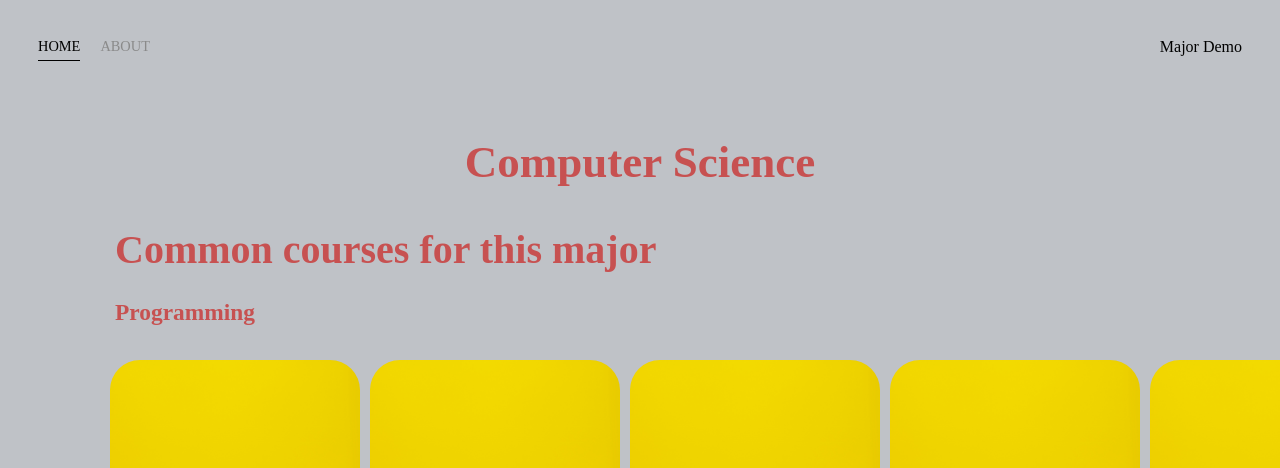
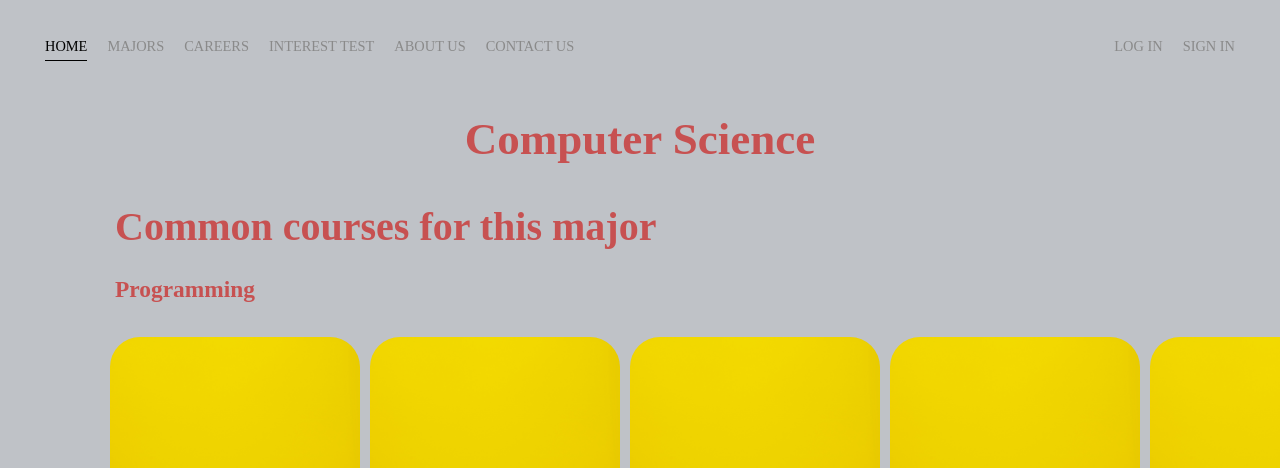
Before and after one commit to mike54pfeiffer/Major_Demo, a plain HTML site: page computerscience.html in a window 1280 px wide. Shown: the top 468 px of the page. Drawn offline with Linux system fonts and the light colour scheme.

Commit message:
Added Nav style to majorPage.css

```diff
--- a/computerscience.html
+++ b/computerscience.html
@@ -10,23 +10,44 @@
         <!-- referencing the css stylesheet in another page(link) -->
     </head>
     <body >
-            <div class="nav-wrapper">
-                <div class="left-side">
-                  <div class="nav-link-wrapper active-nav-link">
+        <div class="nav-wrapper">
+            <div class="left-side"> <!--home, majors, careers, interestTest, aboutUs, contactUs-->
+                <div class="nav-link-wrapper active-nav-link"> <!--homme page-->
                     <a href="index.html">Home</a>
-                  </div>
-
-                  <div class="nav-link-wrapper">
-                    <a href="about.html"> About</a>
-                  </div>
                 </div>
 
-                <div class="right-side">
-                  <div class="brand">
-                    Major Demo
-                  </div>
+                <div class="nav-link-wrapper"> <!--majors page-->
+                    <a href="majors.html">Majors</a>
+                </div>
+
+                <div  class="nav-link-wrapper"> <!--careers page-->
+                    <a href="careers.html">Careers</a>
+                </div>
+
+                <div class="nav-link-wrapper"> <!--interest test page-->
+                    <a href="interest test.html">Interest Test</a>
+                </div>
+
+                <div class="nav-link-wrapper"> <!--about us page-->
+                    <a href="about us.html">About Us</a>
+                </div>
+
+                <div class="nav-link-wrapper"> <!--contact us page-->
+                    <a href="contact.html">Contact Us</a>
                 </div>
             </div>
+
+            <div class="right-side"> <!--singIn and logIn-->
+                <div class="nav-link-wrapper"> <!--sign in page-->
+                    <a href="signIn.html">Sign In</a>
+                </div>
+
+                <div class="nav-link-wrapper"> <!--log in page-->
+                    <a href="logIn.html">Log In</a>
+                </div>
+            </div>
+        </div>
+
             <!-- Head title for the major -->
             <div class="courseHeading">
                 <h2>Computer Science</h2>
--- a/majorPage.css
+++ b/majorPage.css
@@ -64,49 +64,47 @@ img {
 
 
 /* NAV BAR */
+container {
+  display: grid;
+  grid-template-columns: 1fr;
+}
 .nav-wrapper {
-    display: flex;
   justify-content: space-between;
-    padding: 38px;
-  }
-
-  .left-side {
-    display: flex;
+  padding: 38px 45px 38px 45px;
 }
 .nav-wrapper > .left-side > div {
-    margin-right: 20px;
-    text-transform: uppercase;
-    font-size: 0.9rem;
+  float: left;
+  margin-right: 20px; /*adjust the spacing of 20px between home and majors*/
+  text-transform: uppercase; /*convert text to uppercase*/
+  font-size: 0.9rem; /*font size*/
 }
-
+.nav-wrapper > .right-side > div {
+  float: right;
+  margin-left: 20px; /*adjust the spacing of 20px between signIn and logIn*/
+  text-transform: uppercase; /*convert text to uppercase*/
+  font-size: 0.9rem; /*font size*/
+}
 .nav-link-wrapper {
   height: 22px;
   border-bottom: 1px solid transparent;
-    transition: border-bottom 0.5s;
+  /*transition: border-bottom 0.5s;*/
 }
-
 .active-nav-link {
   border-bottom: 1px solid black;
 }
-
 .active-nav-link a {
   color: black !important;
 }
-
 .nav-link-wrapper a {
   color: #8a8a8a;
   text-decoration: none;
   transition: color 0.5s;
 }
-
-  .nav-link-wrapper:hover {
+.nav-link-wrapper:hover { /*it gets darker when you hover you mouse under home,careers,etc*/
   border-bottom: 1px solid black;
 }
-
 .nav-link-wrapper a:hover {
   color: black;
-
-
 }
   /* NAV BAR */
 
```
Lines whose indentation alone changed are shown as unchanged.
